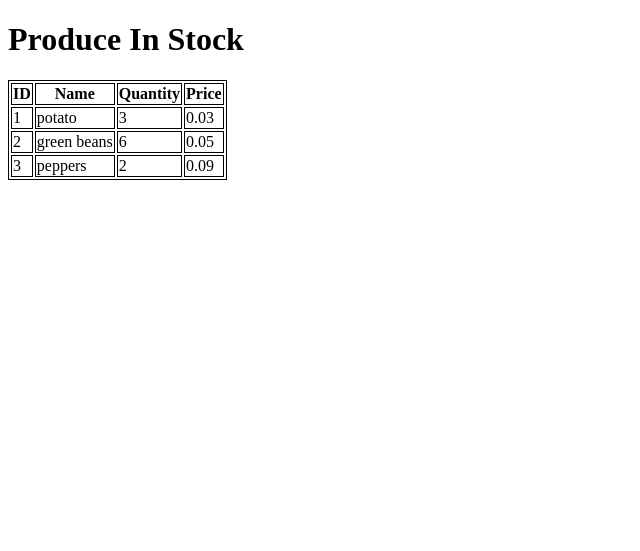
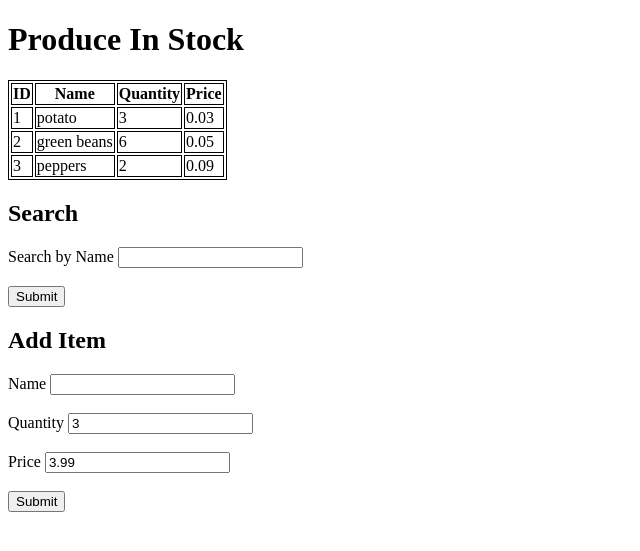
Before and after one commit to codewithmissjo/Flask-11a-Databases, a Flask app: page / in a window 1280 px wide. Shown: the top 551 px of the page, without its empty margins (0-640 px from the left). Run offline with Flask 3, Linux system fonts and the light colour scheme.

Commit message:
Update index.html

```diff
--- a/templates/index.html
+++ b/templates/index.html
@@ -18,4 +18,31 @@
     </tr>
 {% endfor %}
 </table>
+
+<h2>Search</h2>
+
+<form action="/search" method="post">
+    <label>Search by Name</label>
+    <input type="text" name="pr-name" />
+    <br><br>
+    <input type="submit" />
+</form>
+
+{{searchResults}}
+
+<h2>Add Item</h2>
+
+<form action="/add" method="post">
+    <label>Name</label>
+    <input name="add-name" type="text" />
+    <br><br>
+    <label>Quantity</label>
+    <input name="add-quan" type="number" value="3" />
+    <br><br>
+    <label>Price</label>
+    <input name="add-price" type="number" value="3.99" />
+    <br><br>
+    <input type="submit" />
+</form>
+
 {% endblock %}
```
